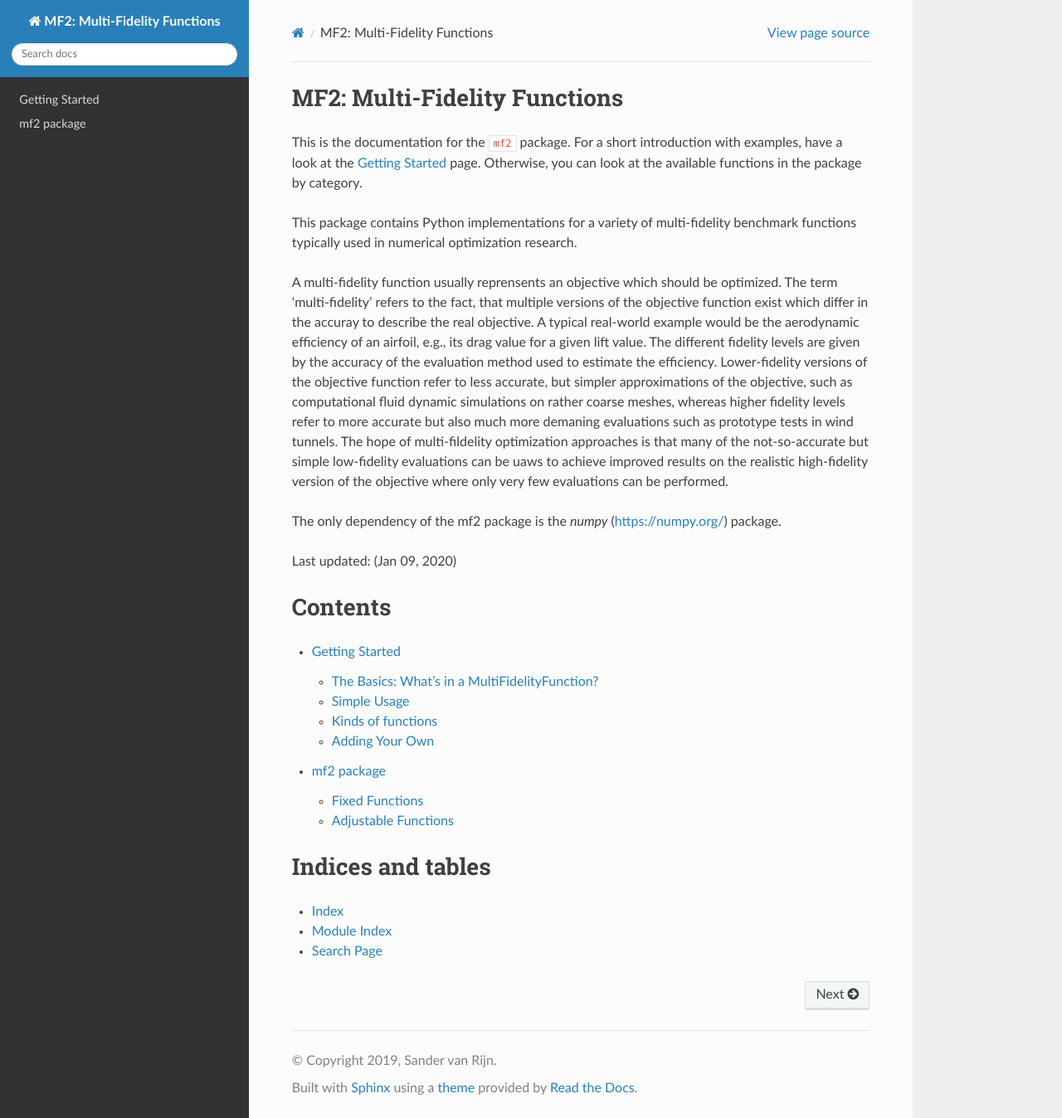
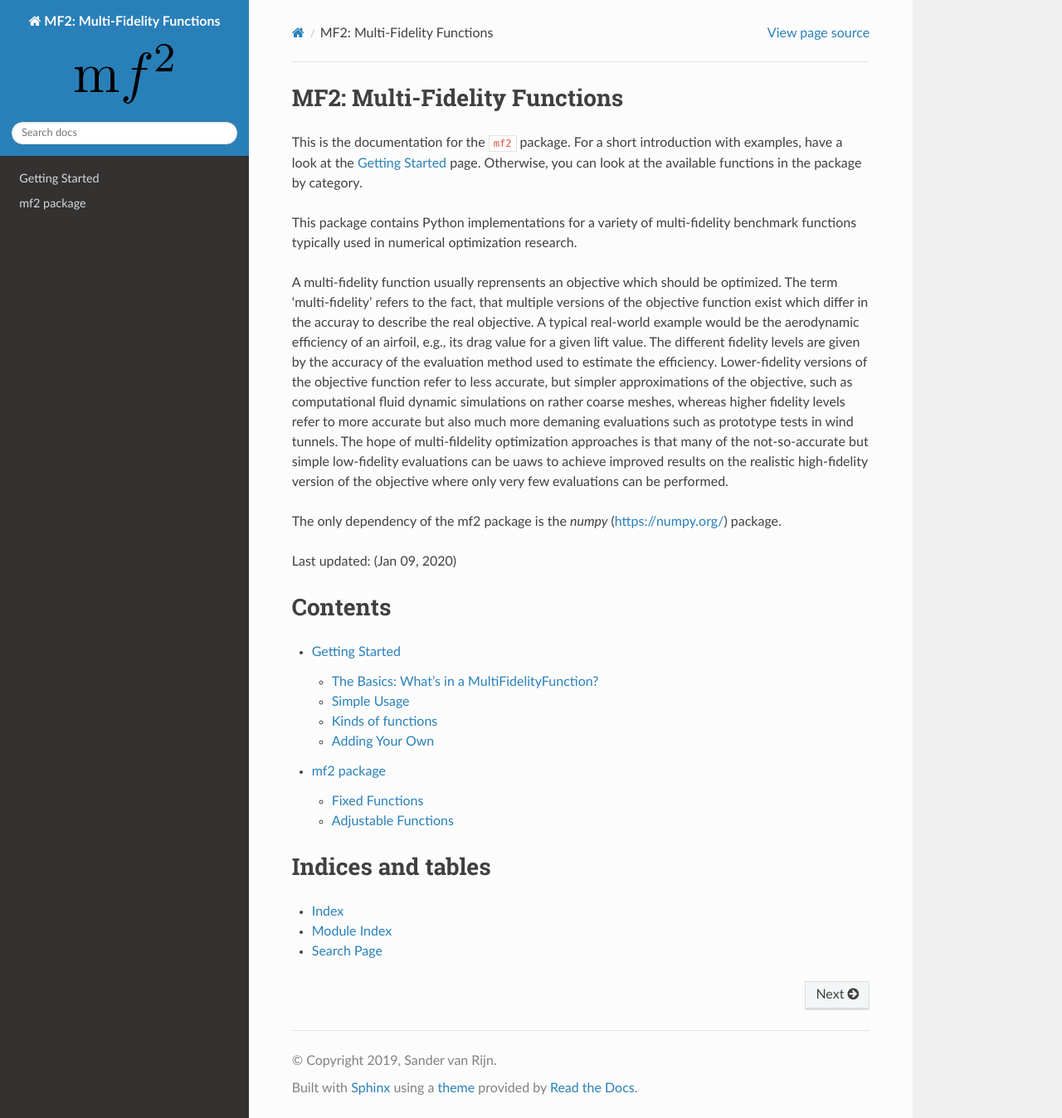
Before and after one commit to sjvrijn/mf2, a Sphinx documentation site: the page built from docs/source/index.rst, in a window 1280 px wide and 1348 px high. Shown: the whole window at 83% size. Built offline with Sphinx 7.4.7 and the Read the Docs theme 2.0.0, drawn with Linux system fonts in a browser that asks for light colours.

Commit message:
Added simple logo to docs

```diff
--- a/docs/source/conf.py
+++ b/docs/source/conf.py
@@ -103,6 +103,7 @@ html_static_path = ['_static']
 # unit titles (such as .. function::).
 add_module_names = False
 
+html_logo = '../_static/mf2_64px.png'
 
 # -- Options for HTMLHelp output ---------------------------------------------
 
@@ -115,7 +116,7 @@ htmlhelp_basename = 'Multi-FidelityFunctionsdoc'
 latex_elements = {
     # The paper size ('letterpaper' or 'a4paper').
     #
-    # 'papersize': 'letterpaper',
+    # 'papersize': 'a4',
 
     # The font size ('10pt', '11pt' or '12pt').
     #
```
Also changed, not shown: docs/_static/mf2_64px.png (added).
